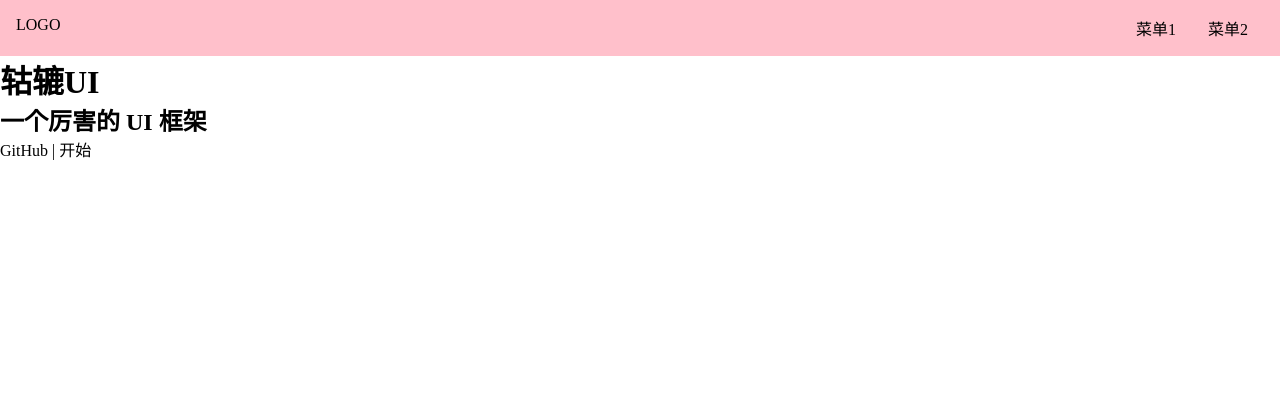
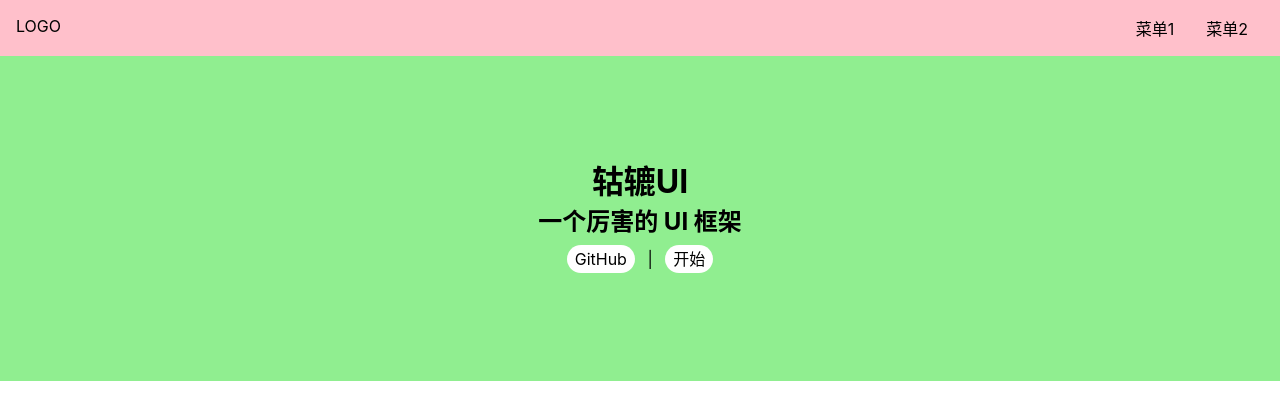
Before and after one commit to donghaoyi/gulu-ui-1, a Vue app: page /#/ in a window 1280 px wide. Shown: the top 420 px of the page. Built offline with nearby package versions, Linux system fonts and the light colour scheme.

Commit message:
Home 页面的 css

```diff
--- a/src/index.scss
+++ b/src/index.scss
@@ -12,5 +12,10 @@
   color: inherit;
   &:hover {
     border-bottom: 1px solid;
+    cursor: pointer;
   }
 }
+body {
+  font-size: 16px;
+  font-family: -apple-system, "Noto Sans", "Helvetica Neue", Helvetica, "Nimbus Sans L", Arial, "Liberation Sans", "PingFang SC", "Hiragino Sans GB", "Noto Sans CJK SC", "Source Han Sans SC", "Source Han Sans CN", "Microsoft YaHei", "Wenquanyi Micro Hei", "WenQuanYi Zen Hei", "ST Heiti", SimHei, "WenQuanYi Zen Hei Sharp", sans-serif;
+}
--- a/src/views/Home.vue
+++ b/src/views/Home.vue
@@ -12,11 +12,31 @@
   </div>
 </template>
 <script lang="ts">
-import Topnav from '../components/Topnav.vue'
-export default{
-  components:{Topnav}
-}
+import Topnav from "../components/Topnav.vue";
+export default {
+  components: { Topnav },
+};
 </script>
 <style lang="scss" scoped>
-
+.banner {
+  padding: 100px 0;
+  display: flex;
+  justify-content: center;
+  align-items: center;
+  flex-direction: column;
+  background: lightgreen;
+  > .actions {
+    padding: 8px 0;
+    a {
+      margin: 0 8px;
+      background: #fff;
+      display: inline-block;
+      $h: 28px;
+      height: $h;
+      line-height: $h;
+      border-radius: $h/2;
+      padding: 0 8px;
+    }
+  }
+}
 </style>
```
